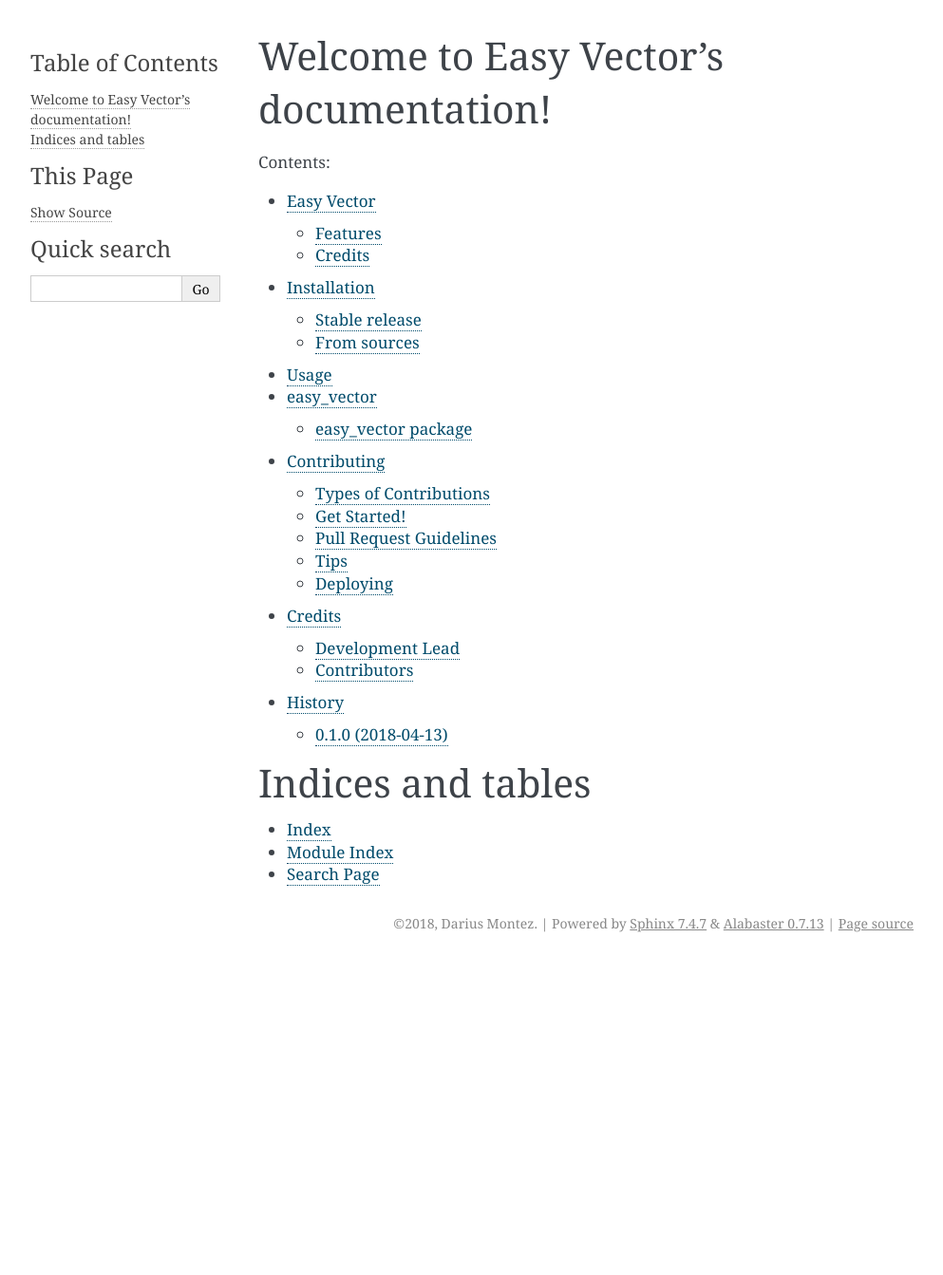
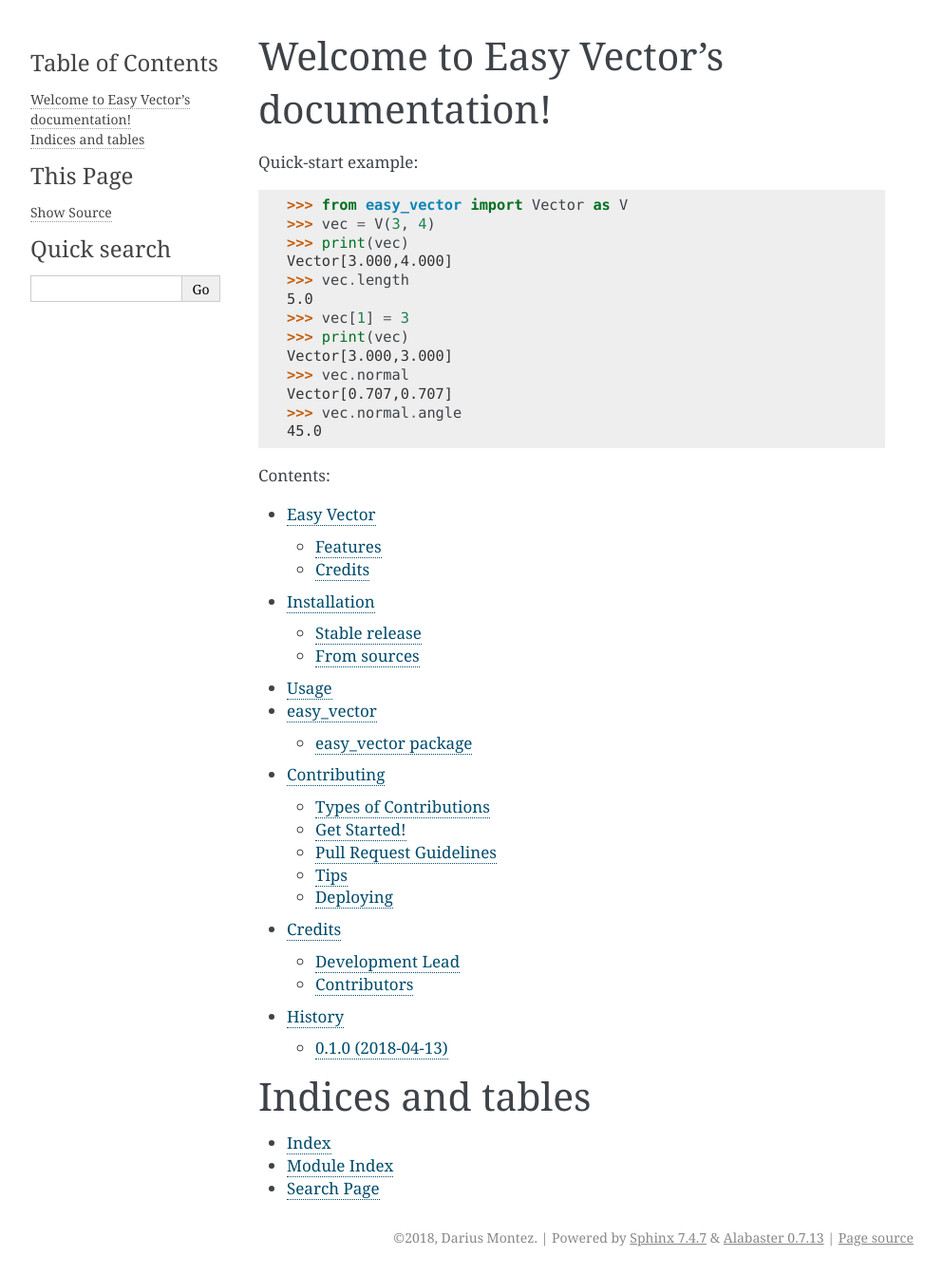
Before and after one commit to DariusMontez/easy_vector, a Sphinx documentation site: the page built from docs/index.rst, in a window 1280 px wide. Shown: the whole page at 95% size, without its empty margins (148-1141 px from the left). Built offline with Sphinx 7.4.7, drawn with Linux system fonts in a browser that asks for light colours; before the commit the page ends 1012 px from its top, so only the background shows below that.

Commit message:
Add quick-start to index.rst

```diff
--- a/docs/index.rst
+++ b/docs/index.rst
@@ -1,5 +1,22 @@
 Welcome to Easy Vector's documentation!
 ======================================
+
+Quick-start example::
+
+    >>> from easy_vector import Vector as V
+    >>> vec = V(3, 4)
+    >>> print(vec)
+    Vector[3.000,4.000]
+    >>> vec.length
+    5.0
+    >>> vec[1] = 3
+    >>> print(vec)
+    Vector[3.000,3.000]
+    >>> vec.normal
+    Vector[0.707,0.707]
+    >>> vec.normal.angle
+    45.0
+
 
 .. toctree::
    :maxdepth: 2
```
